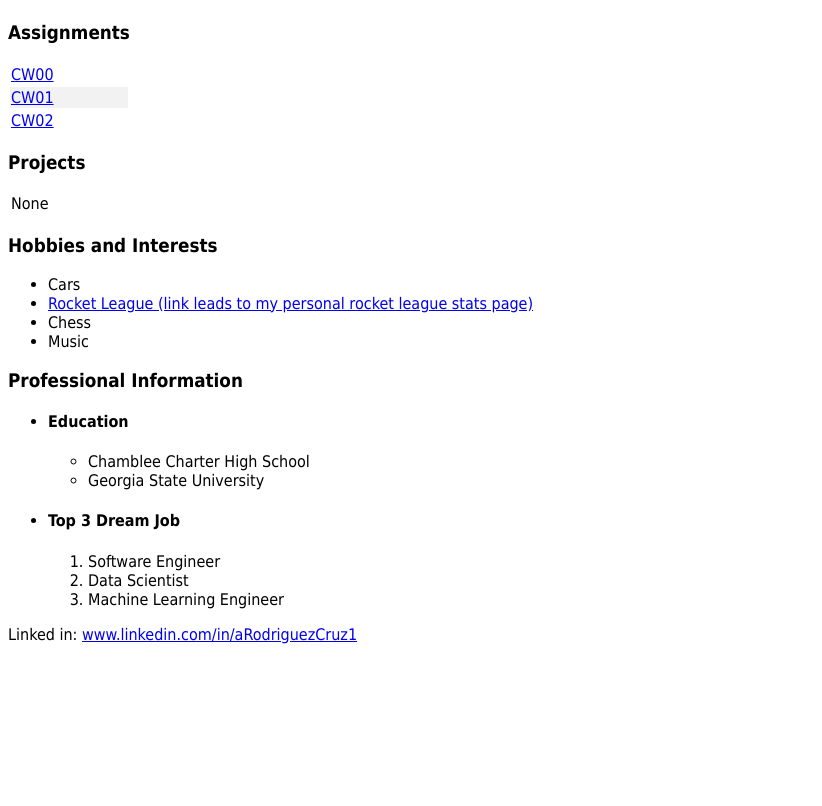
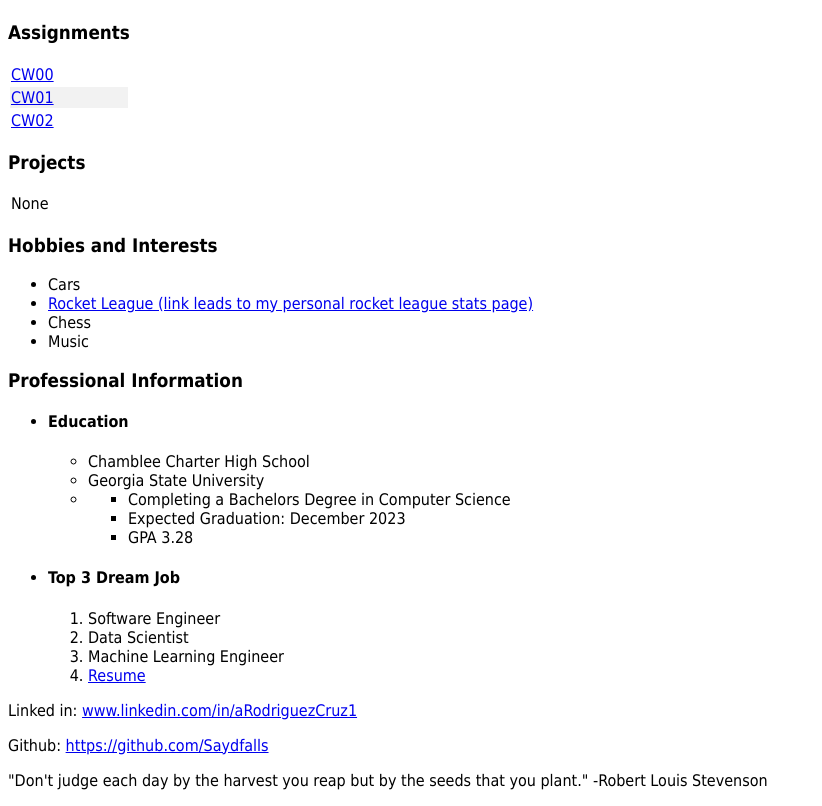
Before and after one commit to Saydfalls/saydfalls.github.io, a plain HTML site: page index.html in a window 1280 px wide. Shown: the part 786-1592 px from the top of the page, without its empty margins (0-822 px from the left). Before the commit the page ends 1446 px from the top, so only its background shows below. Drawn offline with Linux system fonts and the light colour scheme.

Commit message:
Update index.html

```diff
--- a/index.html
+++ b/index.html
@@ -49,6 +49,13 @@
                         <ul>
                             <li>Chamblee Charter High School</li>
                             <li>Georgia State University</li>
+                            <li>
+                                <ul>
+                                    <li>Completing a Bachelors Degree in Computer Science</li>
+                                    <li>Expected Graduation: December 2023</li>
+                                    <li>GPA 3.28</li>
+                                </ul>
+                            </li>
                         </ul>
                     </li>
                     <li>
@@ -57,12 +64,16 @@
                             <li>Software Engineer</li>
                             <li>Data Scientist</li>
                             <li>Machine Learning Engineer</li>
+                            <li><a href="AdrainResumey.docx.pdf">Resume</a></li>
                         </ol>
                     </li>
                 </ul>
-                <p class="bolded">Linked in: <a href="www.linkedin.com/in/aRodriguezCruz1">www.linkedin.com/in/aRodriguezCruz1</a></p>
-
+                <p>Linked in: <a href="www.linkedin.com/in/aRodriguezCruz1">www.linkedin.com/in/aRodriguezCruz1</a></p>
+                <p>Github: <a href="https://github.com/Saydfalls">https://github.com/Saydfalls</a></p>
             </div>
+        </div>
+        <div>
+            <p>"Don't judge each day by the harvest you reap but by the seeds that you plant." -Robert Louis Stevenson</p>
         </div>
     </body>
 </html>
```
